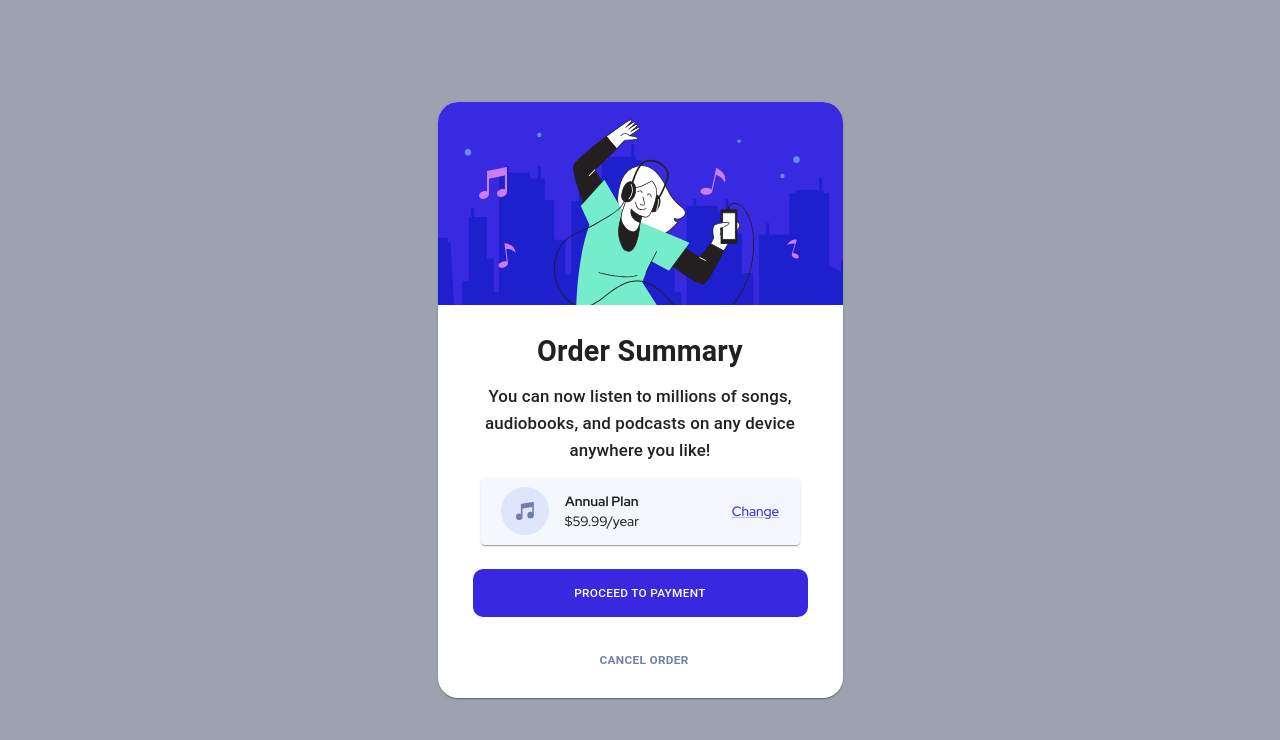
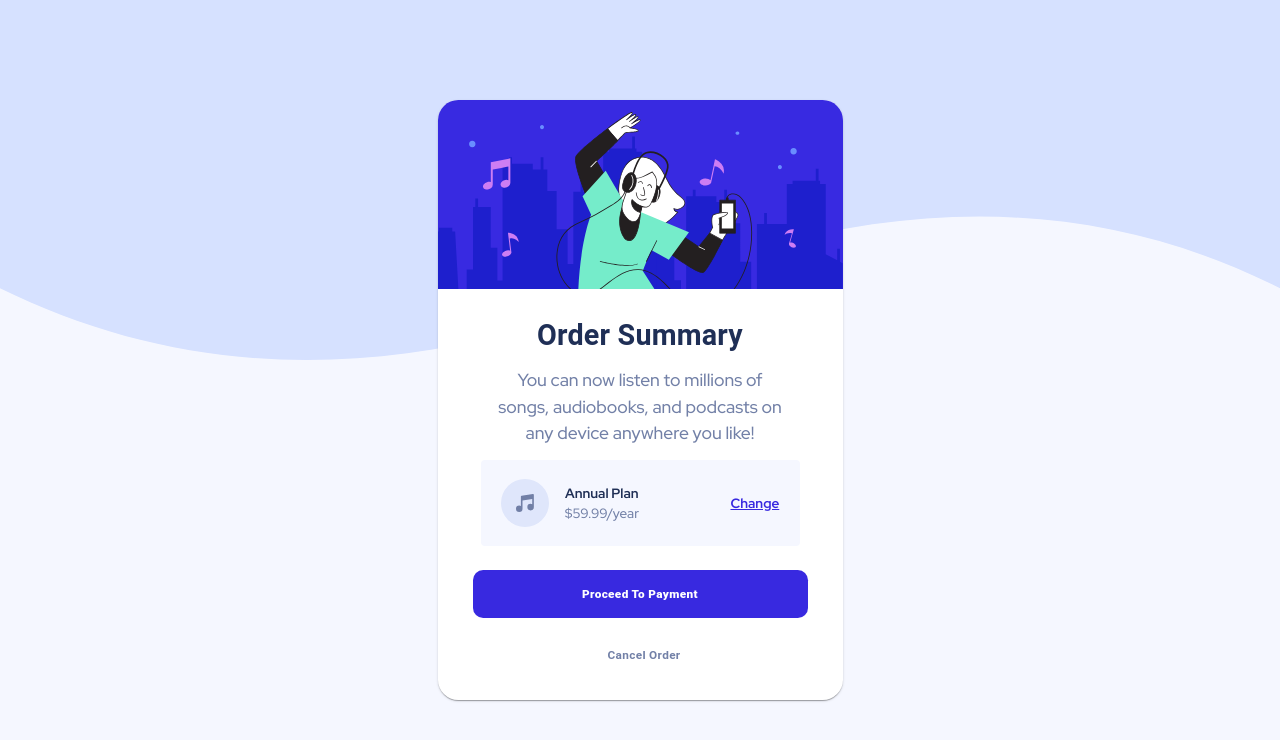
Before and after one commit to SouhailM07/fmc-order-summary-component, a React (Vite) app: page / in a window 1280 px wide. Shown: the top 740 px of the page. Built offline with nearby package versions, Linux system fonts and the light colour scheme; the HTML template or start-up script is replaced by a standard one.

Commit message:
project purpose was fulfilled

```diff
--- a/src/components/MusicCard/MusicCard.tsx
+++ b/src/components/MusicCard/MusicCard.tsx
@@ -7,15 +7,19 @@ import { Card, CardContent, CardMedia, Box, Link } from "@mui/material";
 export default function MusicCard() {
   return (
     <>
-      <Card className="flex items-center justify-between px-6 !bg-VeryPaleBlue mt-[1rem]">
+      <Card className="flex items-center justify-between px-6 py-[0.7rem] !bg-VeryPaleBlue mt-[1rem] !shadow-none">
         <Box className="flex items-center">
           <CardMedia image={logo} component="img" />
           <CardContent className="!py-[1rem]">
-            <p className="font-bold">Annual Plan</p>
-            <p>$59.99/year</p>
+            <p className="font-bold text-DarkBlue">Annual Plan</p>
+            <p className="text-DesaturatedBlue">$59.99/year</p>
           </CardContent>
         </Box>
-        <Link underline="always" href="#" className="!text-BrightBlue">
+        <Link
+          underline="always"
+          href="#"
+          className="!text-BrightBlue !decoration-BrightBlue hover:no-underline cursor-pointer !font-bold"
+        >
           Change
         </Link>
       </Card>
--- a/src/components/MyContainer/MyContainer.tsx
+++ b/src/components/MyContainer/MyContainer.tsx
@@ -19,30 +19,30 @@ import img from "/illustration-hero.svg";
 export default function MyContainer() {
   return (
     <>
-      <Container
-        className="bg-gray-400 h-screen !flex items-center justify-center"
-        maxWidth="xl"
-      >
-        <Card className="w-[30rem] text-center !rounded-3xl  pb-[1rem]">
-          <CardMedia image={img} component="img" className="h-[15rem]" />
-          <Box className="px-[2rem]">
+      <Container className="" maxWidth="xl" id="Container">
+        <Card className="w-[30rem] text-center !rounded-3xl  pb-[1.5rem]">
+          <CardMedia image={img} component="img" className="h-[14rem]" />
+          <Box className="sm:px-[2rem] px-[1rem]">
             <CardContent>
-              <Typography variant="h4" className="!font-bold !my-[1rem] ">
+              <Typography
+                variant="h4"
+                className="!font-bold !my-[1rem] text-DarkBlue"
+              >
                 Order Summary
               </Typography>
-              <Typography variant="h6">
+              <p className="text-DesaturatedBlue sm:px-[1rem] sm:text-[1.3rem] text-[1.25rem]">
                 You can now listen to millions of songs, audiobooks, and
                 podcasts on any device anywhere you like!
-              </Typography>
+              </p>
               {/*  */}
               <MusicCard />
               {/*  */}
             </CardContent>
-            <CardActions className="flex flex-col items-center space-y-[2rem]">
-              <Button className="!bg-BrightBlue w-full !py-[1rem] !text-white !rounded-xl">
+            <CardActions className="flex flex-col items-center space-y-[1.6rem]">
+              <Button className="!capitalize !bg-BrightBlue w-full !py-[1rem] !text-white !rounded-xl !font-black hover:!bg-violet-500">
                 Proceed to Payment
               </Button>
-              <Button className="!text-DesaturatedBlue !font-bold">
+              <Button className="!capitalize !text-DesaturatedBlue !font-bold hover:!text-black ">
                 Cancel Order
               </Button>
             </CardActions>
--- a/src/components/MyContainer/mycontainer.css
+++ b/src/components/MyContainer/mycontainer.css
@@ -3,3 +3,9 @@
 @tailwind utilities;
 @layer components {
 }
+
+#Container {
+  @apply !flex items-center justify-center;
+  @apply h-screen;
+  @apply bg-[url('/pattern-background-mobile.svg')] mb:bg-[url('/pattern-background-desktop.svg')] bg-VeryPaleBlue bg-[length:100%_35%] mb:bg-[length:100%_45%] bg-no-repeat bg-top;
+}
--- a/tailwind.config.js
+++ b/tailwind.config.js
@@ -9,6 +9,10 @@
         DesaturatedBlue: "hsl(224, 23%, 55%)",
         DarkBlue: "hsl(223, 47%, 23%)",
       },
+      screens: {
+        sm: "430px",
+        mb: "768px",
+      },
     },
   },
   plugins: [],
```
